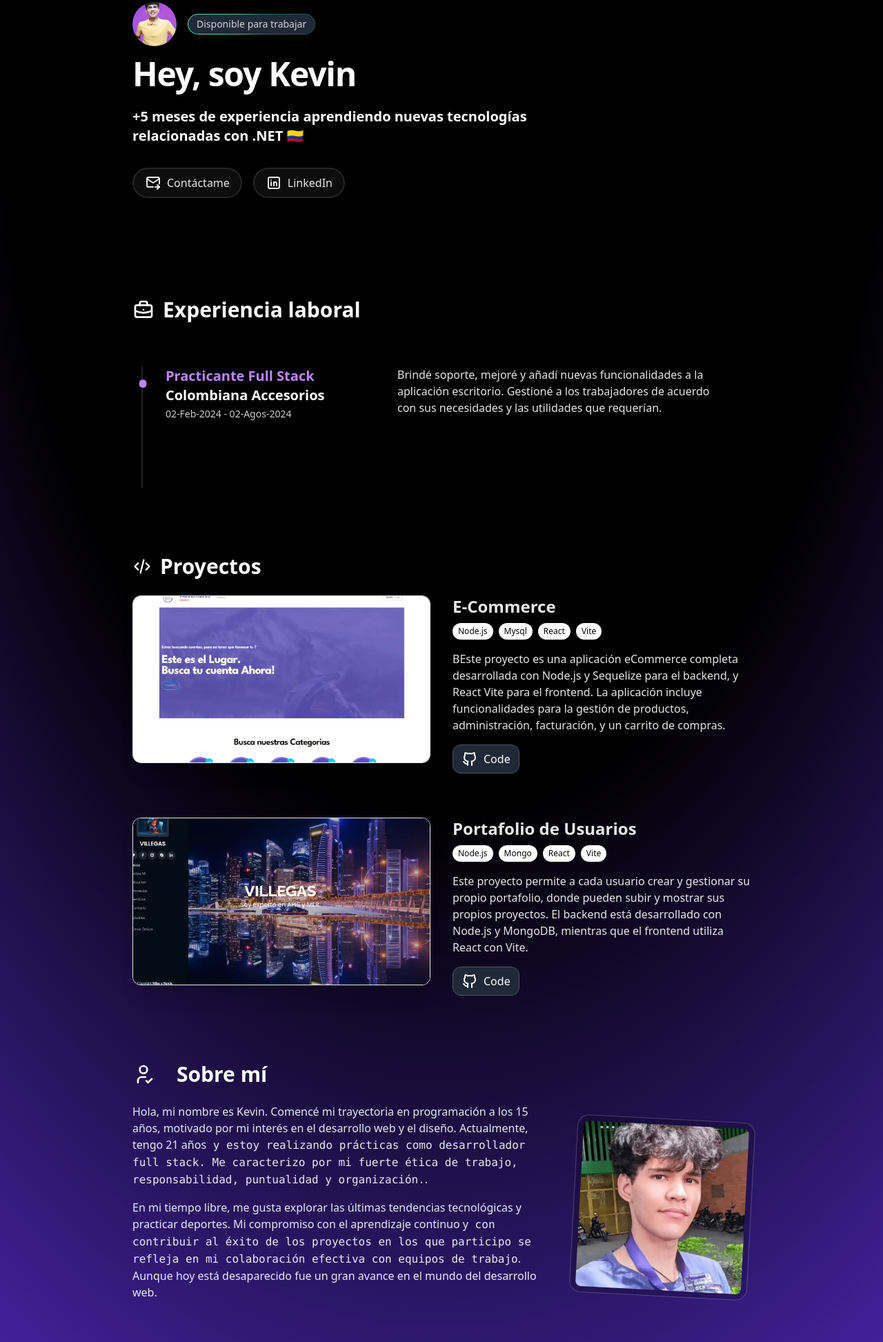
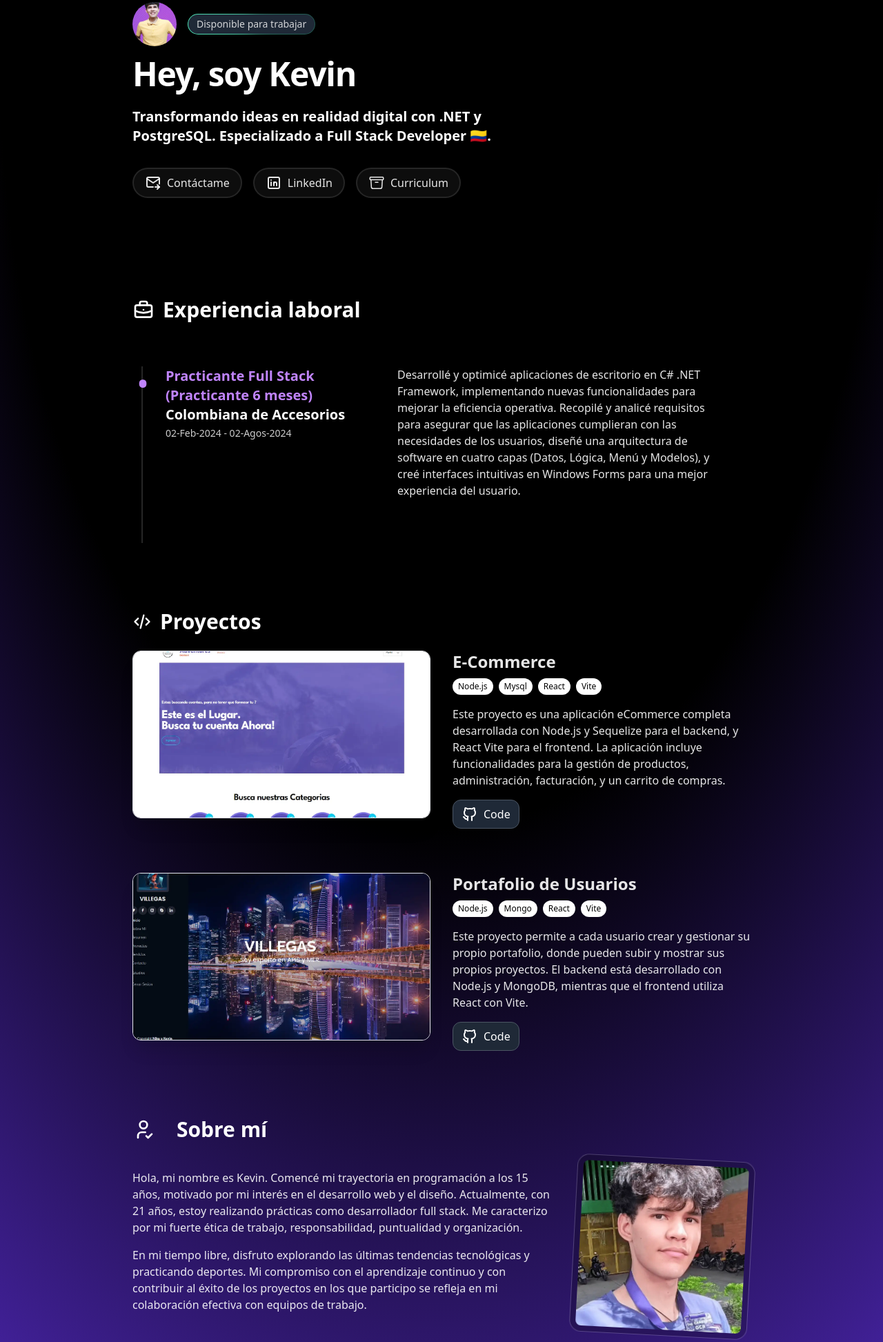
Before and after one commit to kevin-villegas13/miPortafolio, an Astro site: page / in a window 1280 px wide. Shown: the part 141-2086 px from the top of the page at 69% size. Built offline with nearby package versions, Linux system fonts and the light colour scheme; Astro itself is replaced by a stand-in of ours.

Commit message:
Cambios en la redacion tanto en experiencia y sobre mi

```diff
--- a/src/components/Experiencia.astro
+++ b/src/components/Experiencia.astro
@@ -4,11 +4,9 @@ import ExperienciaItem from "./ExperienciaItem.astro"
 const Experiencias = [
   {
     date: "02-Feb-2024 - 02-Agos-2024",
-    title: "Practicante Full Stack",
-    company: "Colombiana Accesorios",
-    description:
-      "Brindé soporte, mejoré y añadí nuevas funcionalidades a la aplicación escritorio. Gestioné a los trabajadores de acuerdo con sus necesidades y las utilidades que requerían.",
-    link: "https://flowbite.com/docs/components/badge/"
+    title: "Practicante Full Stack (Practicante 6 meses)",
+    company: "Colombiana de Accesorios",
+    description: "Desarrollé y optimicé aplicaciones de escritorio en C# .NET Framework, implementando nuevas funcionalidades para mejorar la eficiencia operativa. Recopilé y analicé requisitos para asegurar que las aplicaciones cumplieran con las necesidades de los usuarios, diseñé una arquitectura de software en cuatro capas (Datos, Lógica, Menú y Modelos), y creé interfaces intuitivas en Windows Forms para una mejor experiencia del usuario.",
   },
 ];
 ---
--- a/src/components/Hero.astro
+++ b/src/components/Hero.astro
@@ -4,6 +4,7 @@ import Badge from "./Badge.astro";
 import SocialPill from "./SocialPill.astro";
 import MailIcon from "../icons/Mail.astro";
 import LinkedinIcon from "../icons/Linkedin.astro";
+import CV from "../icons/CV.astro";
 ---
 
 <div class="max-w-xl">
@@ -26,8 +27,8 @@ import LinkedinIcon from "../icons/Linkedin.astro";
   <p
     class="mt-6 text-xl text-gray-800 text-white dark:text-opacity-80 font-semibold"
   >
-    +5 meses de experiencia aprendiendo nuevas tecnologías relacionadas con .NET
-    🇨🇴
+    Transformando ideas en realidad digital con .NET y PostgreSQL. Especializado
+    a Full Stack Developer 🇨🇴.
   </p>
   <nav class="flex flex-wrap gap-4 mt-8">
     <SocialPill href="mailto:kevinvilleperez@gmail.com">
@@ -38,5 +39,12 @@ import LinkedinIcon from "../icons/Linkedin.astro";
       <LinkedinIcon class="size-4" />
       LinkedIn
     </SocialPill>
+    <SocialPill
+      href="../../public/assets/pdf/CVKevinAndresVillegas.pdf"
+      download="CVKevinAndresVillegas.pdf"
+    >
+      <CV class="size-4" />
+      Curriculum
+    </SocialPill>
   </nav>
 </div>
--- a/src/components/Proyecto.astro
+++ b/src/components/Proyecto.astro
@@ -45,7 +45,7 @@ const PROJECTS = [
   {
     title: "E-Commerce",
     description:
-      "BEste proyecto es una aplicación eCommerce completa desarrollada con Node.js y Sequelize para el backend, y React Vite para el frontend. La aplicación incluye funcionalidades para la gestión de productos, administración, facturación, y un carrito de compras.",
+      "Este proyecto es una aplicación eCommerce completa desarrollada con Node.js y Sequelize para el backend, y React Vite para el frontend. La aplicación incluye funcionalidades para la gestión de productos, administración, facturación, y un carrito de compras.",
     github: "https://github.com/DaR3k6/Mi-tienda",
     image: "../assets/ecomerce.webp",
     tags: [TAGS.NODE, TAGS.MYSQL, TAGS.REACT, TAGS.VITE],
--- a/src/components/SobreMi.astro
+++ b/src/components/SobreMi.astro
@@ -1,5 +1,5 @@
 <article
-  class="flex flex-col items-center justify-center gap-8 text-white-700 text-white-300 md:flex-row"
+  class="flex flex-col items-center justify-center gap-8 text-black-700 text-black-300 md:flex-row"
 >
   <div
     class="[&>p]:mb-4 [&>p>strong]:text-black-500 [&>p>strong]:text-black-100 [&>p>strong]:font-normal [&>p>strong]:font-mono text-black-pretty order-2 md:order-1"
@@ -7,19 +7,15 @@
     <p>
       Hola, mi nombre es Kevin. Comencé mi trayectoria en programación a los 15
       años, motivado por mi interés en el desarrollo web y el diseño.
-      Actualmente, tengo 21 años<strong>
-        y estoy realizando prácticas como desarrollador full stack. Me
-        caracterizo por mi fuerte ética de trabajo, responsabilidad, puntualidad
-        y organización.</strong
-      >.
+      Actualmente, con 21 años, estoy realizando prácticas como desarrollador
+      full stack. Me caracterizo por mi fuerte ética de trabajo,
+      responsabilidad, puntualidad y organización.
     </p>
     <p>
-      En mi tiempo libre, me gusta explorar las últimas tendencias tecnológicas
-      y practicar deportes. Mi compromiso con el aprendizaje continuo y<strong>
-        con contribuir al éxito de los proyectos en los que participo se refleja
-        en mi colaboración efectiva con equipos de trabajo</strong
-      >. Aunque hoy está desaparecido fue un gran avance en el mundo del
-      desarrollo web.
+      En mi tiempo libre, disfruto explorando las últimas tendencias
+      tecnológicas y practicando deportes. Mi compromiso con el aprendizaje
+      continuo y con contribuir al éxito de los proyectos en los que participo
+      se refleja en mi colaboración efectiva con equipos de trabajo.
     </p>
   </div>
 
--- /dev/null
+++ b/src/icons/CV.astro
@@ -0,0 +1,15 @@
+<svg
+  {...Astro.props}
+  xmlns="http://www.w3.org/2000/svg"
+  fill="none"
+  viewBox="0 0 24 24"
+  stroke-width="1.5"
+  stroke="currentColor"
+  class="size-6"
+>
+  <path
+    stroke-linecap="round"
+    stroke-linejoin="round"
+    d="m20.25 7.5-.625 10.632a2.25 2.25 0 0 1-2.247 2.118H6.622a2.25 2.25 0 0 1-2.247-2.118L3.75 7.5M10 11.25h4M3.375 7.5h17.25c.621 0 1.125-.504 1.125-1.125v-1.5c0-.621-.504-1.125-1.125-1.125H3.375c-.621 0-1.125.504-1.125 1.125v1.5c0 .621.504 1.125 1.125 1.125Z"
+  ></path>
+</svg>
```
Also changed, not shown: 1 other file.
